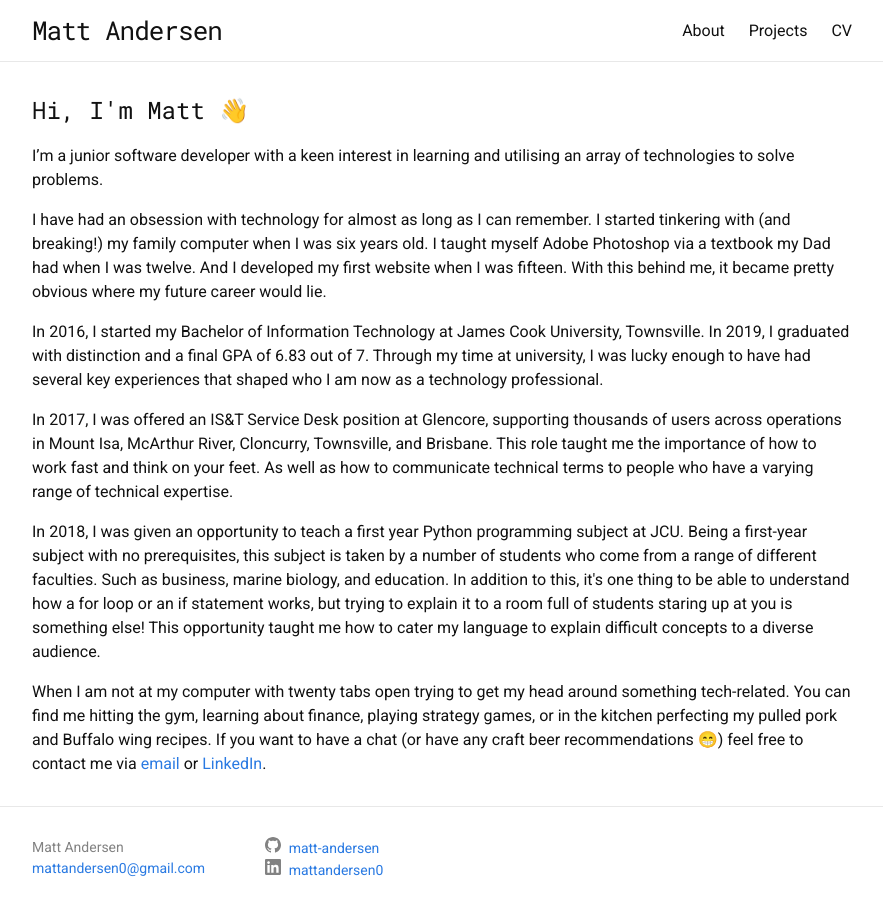
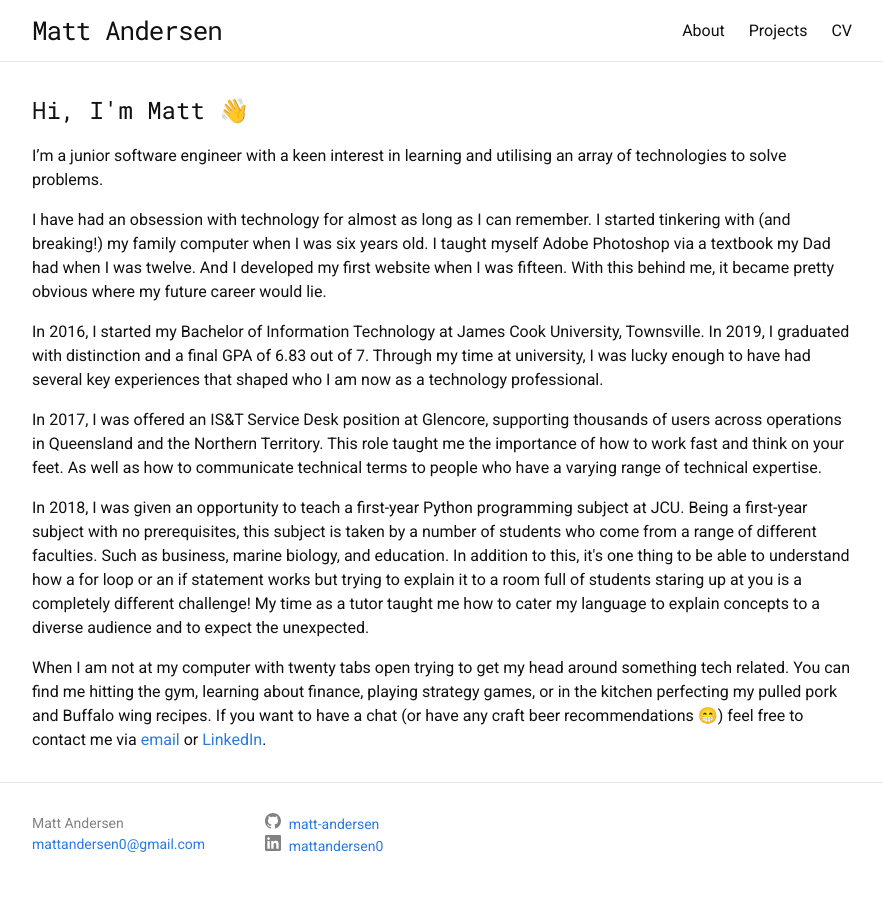
Before and after one commit to matt-andersen/mattandersen.dev, a Jekyll site: the page built from about.html, in a window 1280 px wide. Shown: the whole page, without its empty margins (198-1081 px from the left). Built offline with Jekyll 4.4.1, drawn with Linux system fonts in a browser that asks for light colours.

```diff
--- a/about.html
+++ b/about.html
@@ -6,7 +6,7 @@ permalink: /about/
 
 <div class="index-content">
   <h1 class="heading-text">Hi, I'm Matt 👋</h1>
-  <p>I’m a junior software developer with a keen interest in learning and utilising an array of technologies to solve problems.</p>
+  <p>I’m a junior software engineer with a keen interest in learning and utilising an array of technologies to solve problems.</p>
 
   <p>
     I have had an obsession with technology for almost as long as I can remember. I started tinkering with (and breaking!) my family computer when I was six
@@ -20,22 +20,23 @@ permalink: /about/
   </p>
 
   <p>
-    In 2017, I was offered an IS&T Service Desk position at Glencore, supporting thousands of users across operations in Mount Isa, McArthur River, Cloncurry,
-    Townsville, and Brisbane. This role taught me the importance of how to work fast and think on your feet. As well as how to communicate technical terms to
+    In 2017, I was offered an IS&T Service Desk position at Glencore, supporting thousands of users across operations in Queensland and the Northern Territory. This role taught me the importance of how to work fast and think on your feet. As well as how to communicate technical terms to
     people who have a varying range of technical expertise.
   </p>
 
   <p>
-    In 2018, I was given an opportunity to teach a first year Python programming subject at JCU. Being a first-year subject with no prerequisites, this subject
+    In 2018, I was given an opportunity to teach a first-year Python programming subject at JCU. Being a first-year subject with no prerequisites, this subject
     is taken by a number of students who come from a range of different faculties. Such as business, marine biology, and education. In addition to this, it's
-    one thing to be able to understand how a for loop or an if statement works, but trying to explain it to a room full of students staring up at you is
-    something else! This opportunity taught me how to cater my language to explain difficult concepts to a diverse audience.
+    one thing to be able to understand how a for loop or an if statement works but trying to explain it to a room full of students staring up at you is a
+    completely different challenge! My time as a tutor taught me how to cater my language to explain concepts to a diverse audience and to expect the unexpected.
   </p>
 
+  <!-- TODO: Add section about what I am doing currently -->
+
   <p>
-    When I am not at my computer with twenty tabs open trying to get my head around something tech-related. You can find me hitting the gym, learning about
-    finance, playing strategy games, or in the kitchen perfecting my pulled pork and Buffalo wing recipes. If you want to have a chat (or have any craft
-    beer recommendations 😁) feel free to contact me via <a href="mailto:{{ site.email }}">email</a> or
+    When I am not at my computer with twenty tabs open trying to get my head around something tech related. You can find me hitting the gym, learning about
+    finance, playing strategy games, or in the kitchen perfecting my pulled pork and Buffalo wing recipes. If you want to have a chat (or have any craft beer
+    recommendations 😁) feel free to contact me via <a href="mailto:{{ site.email }}">email</a> or
     <a href="https://www.linkedin.com/in/{{ site.linkedin_username }}">LinkedIn</a>.
   </p>
 </div>
```
Also changed, not shown: _posts/2020-01-05-pinned/2020-01-05-pinned.md (deleted, +0 -36 lines), _posts/2020-01-05-purpose-of-this-blog/2020-01-05-purpose-of-this-blog.md (added, +36 -0 lines), _posts/2020-01-06-one-down/2020-01-06-one-down.md (+2 -2 lines), _posts/2020-01-07-git-gud/2020-01-07-git-gud.md (+9 -6 lines).
